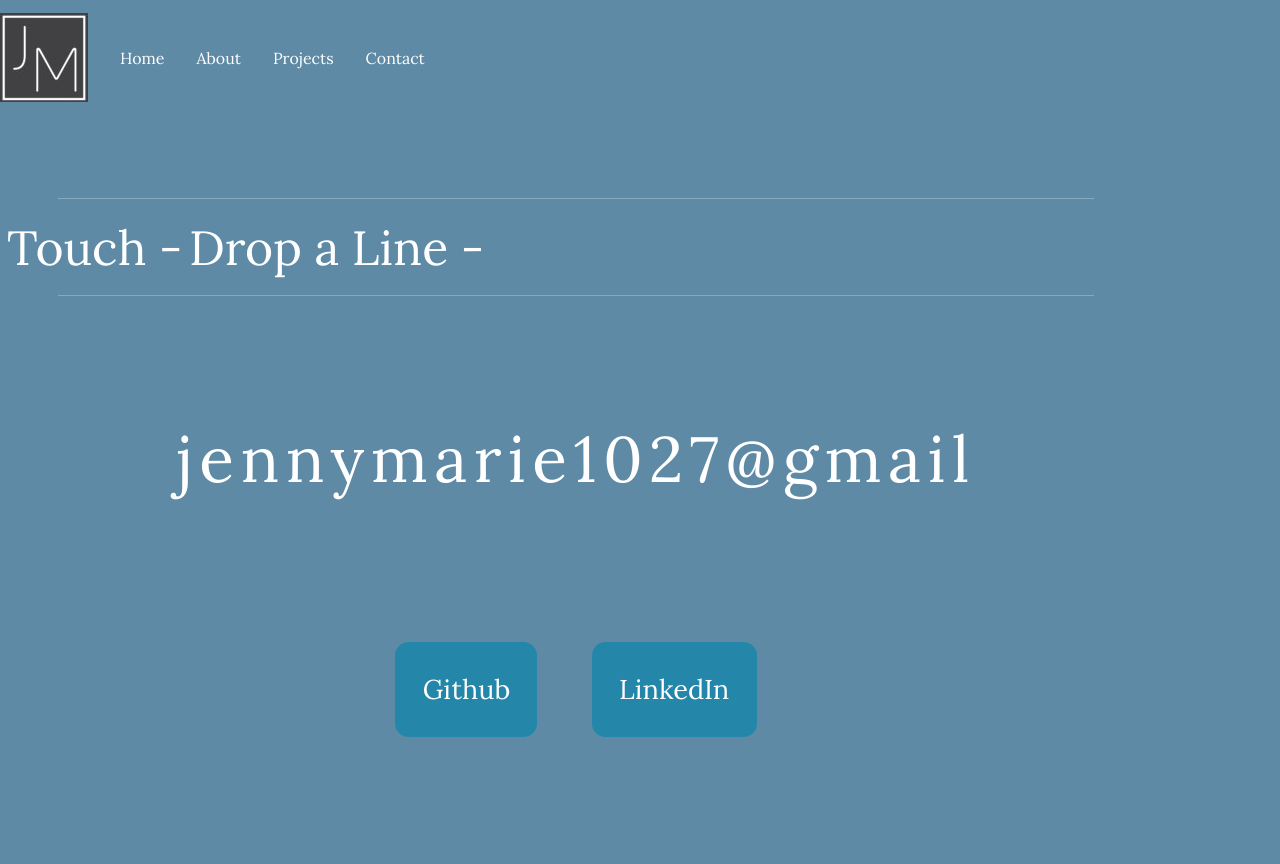
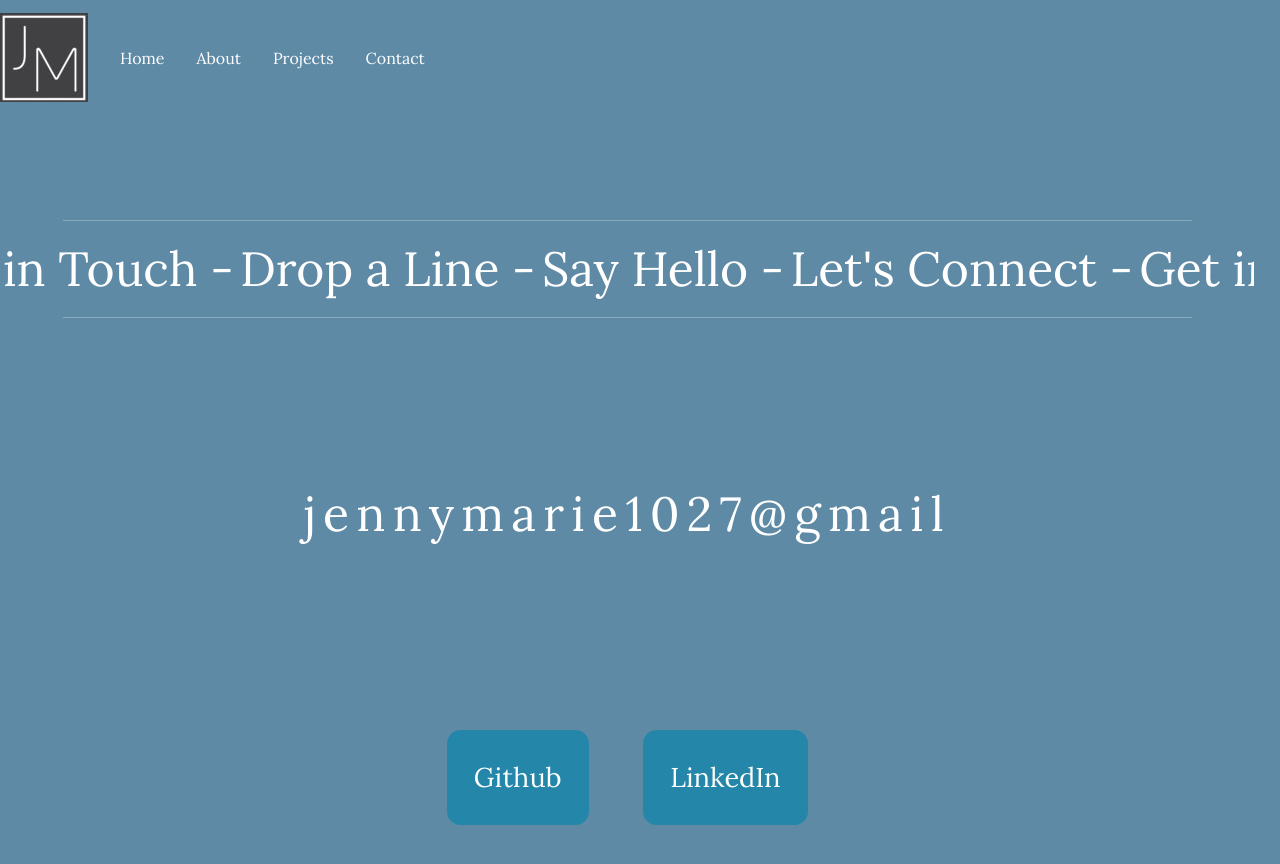
Before and after one commit to jennymarie1027/portfolio, a React (Create React App) app: page /Contact in a window 1280 px wide. Shown: the top 864 px of the page. Built offline with nearby package versions, Linux system fonts and the light colour scheme; a web font is replaced by a local one.

Commit message:
responsive layout

```diff
--- a/public/stylesheets/contact.css
+++ b/public/stylesheets/contact.css
@@ -1,6 +1,6 @@
 .contactContainer {
     min-height: 100vh;
-    max-width: 80%;
+    width: 80%;
     display: grid;
     place-items: center;
 }
@@ -13,7 +13,7 @@
 }
 
 .slider {
-    width: 90vw;
+    width: 98vw;
     overflow: hidden;
     position: relative;
     place-items: center;
@@ -63,8 +63,9 @@
 }
 
 .contactEmail {
-    letter-spacing: 0.1em;
-    font-size: 4em;
+    letter-spacing: 0.15em;
+    font-size: 3em;
+
 }
 
 .contactLink {
--- a/src/components/Contact.js
+++ b/src/components/Contact.js
@@ -7,6 +7,18 @@ const Contact = () => {
             <hr className='contactDivider '/>
             <div className='slider '>
                 <div className='slide-track '>
+                    <div className='slide'>
+                        <h1>Say Hello - </h1>
+                    </div>
+                    <div className='slide'>
+                        <h1>Let's Connect - </h1>
+                    </div>
+                    <div className='slide'>
+                        <h1>Get in Touch - </h1>
+                    </div>
+                    <div className='slide'>
+                        <h1>Drop a Line - </h1>
+                    </div>
                     <div className='slide'>
                         <h1>Say Hello - </h1>
                     </div>
@@ -42,8 +54,7 @@ const Contact = () => {
                 <a className='contactLink' target='_blank' rel="noreferrer noopener" href='https://linkedin.com/in/jennymarie1027'>
                  LinkedIn</a>
             </div>
-            <div>
-            </div>
+
         </div>
     )
 }
```
